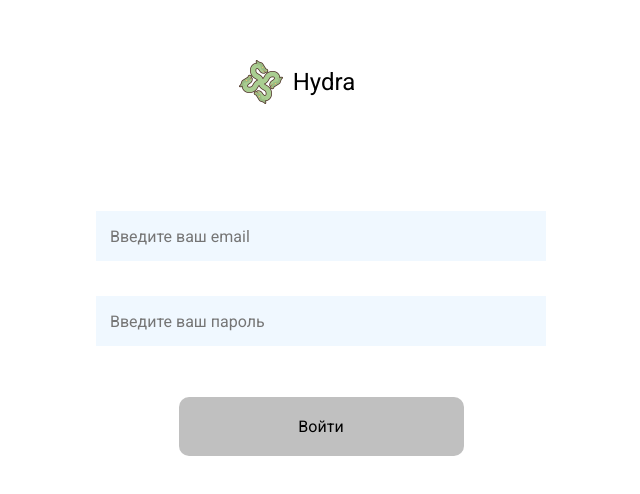
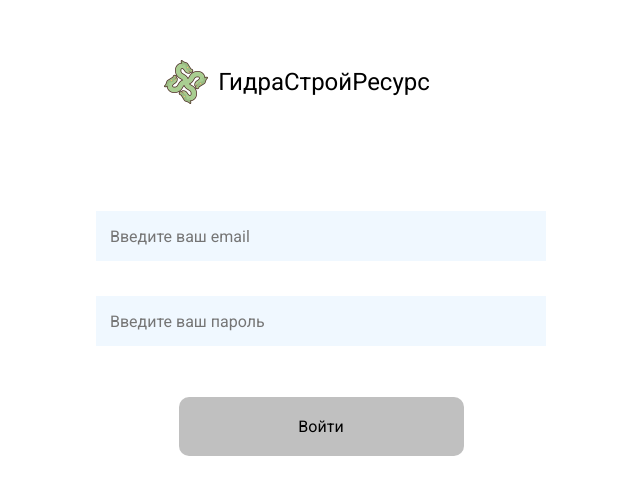
Before and after one commit to mar1k163/Hydra-Project, a React (Vite) app in the folder front/: page /signin in a window 1280 px wide. Shown: the part 130-624 px from the top of the page, without its empty margins (319-959 px from the left). Built offline with nearby package versions, Linux system fonts and the light colour scheme.

Commit message:
renaming

```diff
--- a/front/index.html
+++ b/front/index.html
@@ -4,7 +4,7 @@
         <meta charset="UTF-8" />
         <link rel="icon" type="image/png" href="/icon.png" />
         <meta name="viewport" content="width=device-width, initial-scale=1.0" />
-        <title>Hydra Project</title>
+        <title>ГидраСтройРесурс</title>
     </head>
     <body>
         <div id="root"></div>
--- a/front/src/widgets/Logo/Logo.tsx
+++ b/front/src/widgets/Logo/Logo.tsx
@@ -11,7 +11,7 @@ export const Logo = (props: LogoProps) => {
     return (
         <div className={styles.logo} style={{ width: width, height: height }}>
             <img src={HydraIcon} alt="" />
-            <span>Hydra</span>
+            <span>ГидраСтройРесурс</span>
         </div>
     );
 };
```
